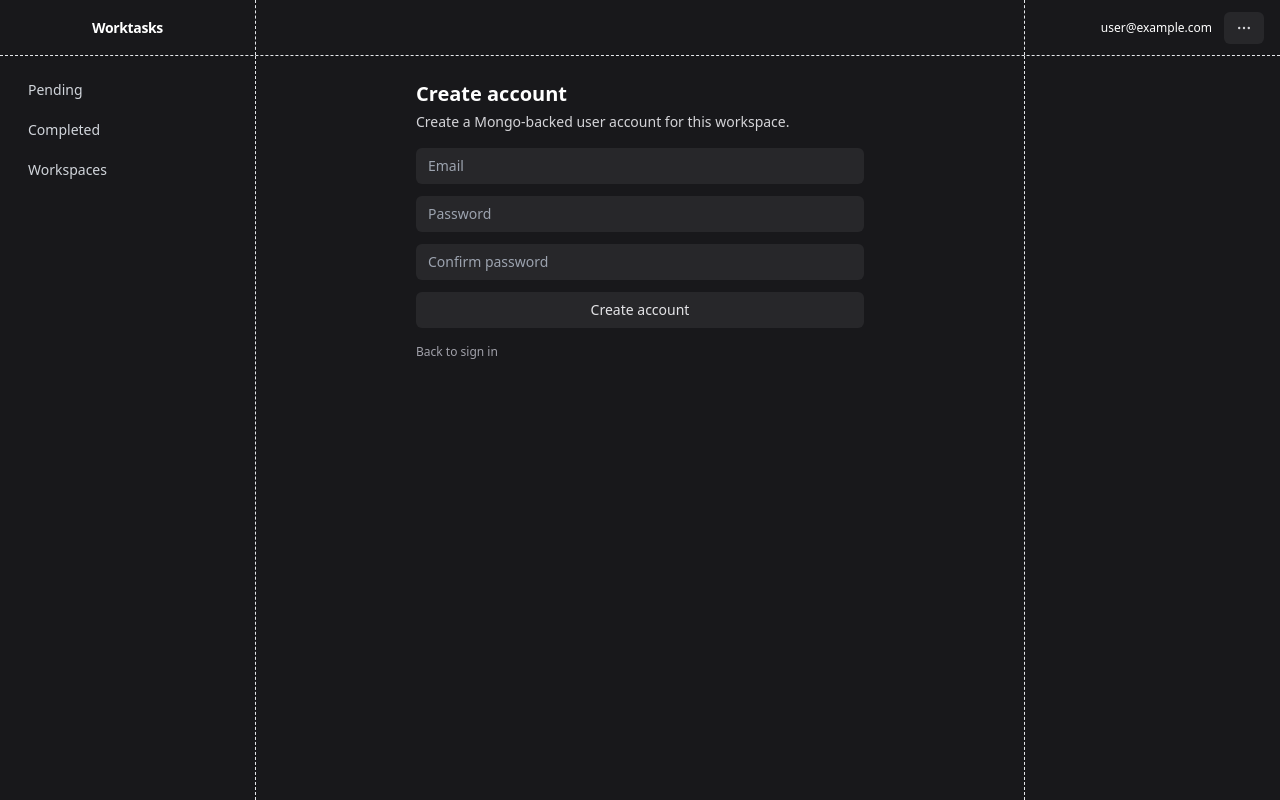
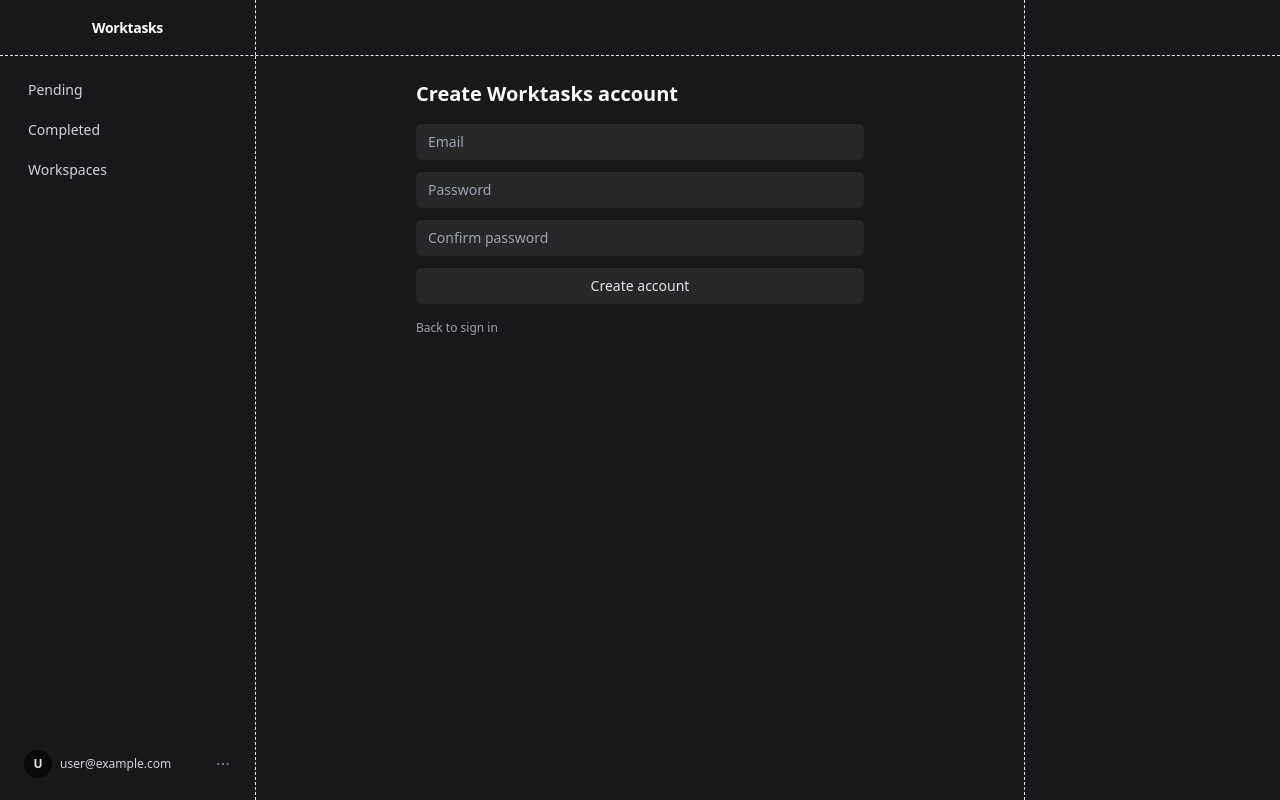
Before and after one commit to Jaggex/todo-app, a Next.js app: page /signup in a window 1280 px wide. Built offline with nearby package versions, Linux system fonts and the light colour scheme; no server answers; sample sign-in values are in the browser's storage.

Commit message:
account menu changed to bottom left corner and menu is hidden for non logged in users.

```diff
--- a/src/app/signin/signin-form.tsx
+++ b/src/app/signin/signin-form.tsx
@@ -1,6 +1,6 @@
 "use client";
 
-import { useState, useTransition, useActionState } from "react";
+import { useState, useTransition, useActionState, useEffect } from "react";
 import Link from "next/link";
 import { signIn } from "next-auth/react";
 
@@ -19,6 +19,15 @@
     resendVerificationAction,
     resendInitial
   );
+
+  const [showEmailHint, setShowEmailHint] = useState(false);
+  const [hintEmail, setHintEmail] = useState("");
+
+  useEffect(() => {
+    if (!accountCreated) return;
+    const timer = setTimeout(() => setShowEmailHint(true), 20000);
+    return () => clearTimeout(timer);
+  }, [accountCreated]);
 
   function onSubmit(e: React.FormEvent) {
     e.preventDefault();
@@ -58,6 +67,29 @@
       {accountCreated ? (
         <div className="rounded-md bg-emerald-950 px-3 py-2 text-sm text-emerald-200">
           Account created. Check your email for a verification link, then sign in.
+          {showEmailHint ? (
+            <>
+              <br /><br />
+              <span className="text-emerald-300">Can&apos;t find it? Check your spam/trash folder.</span>
+              <br /><br />
+              {resendState.message ? (
+                <span className={resendState.ok ? "text-emerald-300" : "text-red-300"}>
+                  {resendState.message}
+                </span>
+              ) : (
+                <form action={(fd) => { fd.set("email", hintEmail || email); resendAction(fd); }}>
+                  <input type="hidden" name="email" value={hintEmail || email} />
+                  <button
+                    type="submit"
+                    className="mt-1 underline underline-offset-2 hover:text-white disabled:opacity-60"
+                    disabled={isResending}
+                  >
+                    {isResending ? "Sending…" : "Resend verification email"}
+                  </button>
+                </form>
+              )}
+            </>
+          ) : null}
         </div>
       ) : null}
 
@@ -96,7 +128,7 @@
       <form onSubmit={onSubmit} className="space-y-3">
         <input
           value={email}
-          onChange={(e) => setEmail(e.target.value)}
+          onChange={(e) => { setEmail(e.target.value); setHintEmail(e.target.value); }}
           type="email"
           placeholder="Email"
           className="w-full rounded-md bg-zinc-800 px-3 py-2 text-sm text-white"
--- a/src/app/signup/signup-form.tsx
+++ b/src/app/signup/signup-form.tsx
@@ -25,10 +25,7 @@
   return (
     <div className="space-y-4">
       <div className="space-y-1">
-        <h1 className="text-xl font-semibold text-white">Create account</h1>
-        <p className="text-sm text-zinc-300">
-          Create a Mongo-backed user account for this workspace.
-        </p>
+        <h1 className="text-xl font-semibold text-white">Create Worktasks account</h1>
       </div>
 
       {state.message ? (
--- a/src/components/app-shell/Sidebar.tsx
+++ b/src/components/app-shell/Sidebar.tsx
@@ -1,4 +1,7 @@
 import Link from "next/link";
+import { getServerSession } from "next-auth/next";
+import { authOptions } from "@/lib/auth";
+import { UserMenu } from "@/components/app-shell/UserMenu";
 
 const navItems = [
   { href: "/", label: "Pending" },
@@ -6,11 +9,14 @@
   { href: "/workspaces", label: "Workspaces" },
 ];
 
-export function Sidebar() {
+export async function Sidebar() {
+  const session = await getServerSession(authOptions);
+
   return (
-    <aside className="border-r border-dashed border-gray-200 bg-zinc-900 p-4">
-
-      <nav className="space-y-1">
+    <aside className="flex flex-col border-r border-dashed border-gray-200 bg-zinc-900 p-4">
+      {session?.user ? (
+        <>
+          <nav className="flex-1 space-y-1">
             {navItems.map((item) => (
               <Link
                 key={item.href}
@@ -21,6 +27,11 @@
               </Link>
             ))}
           </nav>
+          <div className="mt-auto pt-4">
+            <UserMenu email={session.user.email!} role={session.user.role} />
+          </div>
+        </>
+      ) : null}
     </aside>
   );
 }
--- a/src/components/app-shell/Topbar.tsx
+++ b/src/components/app-shell/Topbar.tsx
@@ -2,7 +2,6 @@
 import { getServerSession } from "next-auth/next";
 
 import { authOptions } from "@/lib/auth";
-import { UserMenu } from "@/components/app-shell/UserMenu";
 
 export async function Topbar() {
   const session = await getServerSession(authOptions);
@@ -15,12 +14,10 @@
 
       <div className="flex items-center px-6" />
 
-      <div className="flex items-center justify-end border-l border-dashed border-gray-200 px-4">
-        {session?.user?.email ? (
-          <UserMenu email={session.user.email} role={session.user.role} />
-        ) : (
-          <Link className="text-xs text-white" href="/signin">
-            Signed out
+      <div className="flex items-center justify-center border-l border-dashed border-gray-200 px-4">
+        {session?.user?.email ? null : (
+          <Link className="text-xs text-white hover:text-zinc-300" href="/signin">
+            Log in
           </Link>
         )}
       </div>
--- a/src/components/app-shell/UserMenu.tsx
+++ b/src/components/app-shell/UserMenu.tsx
@@ -38,20 +38,22 @@
   }, []);
 
   return (
-    <div ref={containerRef} className="flex items-center justify-end gap-3">
-      <div className="max-w-[8rem] truncate text-right text-xs text-white">{email}</div>
-
+    <div ref={containerRef}>
       <button
         type="button"
         aria-expanded={isOpen}
         aria-label="Open user menu"
-        className="rounded-md bg-zinc-800 px-3 py-2 text-zinc-300 transition hover:bg-zinc-100 hover:text-black"
+        className="flex w-full items-center gap-2 rounded-md px-2 py-1.5 text-left transition hover:bg-zinc-800"
         onClick={() => setIsOpen((current) => !current)}
       >
+        <div className="flex h-7 w-7 shrink-0 items-center justify-center rounded-full bg-zinc-950 text-xs font-semibold text-zinc-200">
+          {email[0].toUpperCase()}
+        </div>
+        <span className="min-w-0 flex-1 truncate text-xs text-zinc-300">{email}</span>
         <svg
           aria-hidden="true"
           viewBox="0 0 20 20"
-          className="h-4 w-4 fill-current"
+          className="h-4 w-4 shrink-0 fill-current text-zinc-500"
         >
           <circle cx="4" cy="10" r="1.5" />
           <circle cx="10" cy="10" r="1.5" />
@@ -70,10 +72,10 @@
 
       <div
         className={[
-          "fixed right-4 top-16 z-20 w-56 rounded-lg border border-dashed border-gray-200 bg-zinc-900 p-2 shadow-lg transition-transform transition-opacity duration-200",
+          "fixed left-4 bottom-16 z-20 w-56 rounded-lg border border-dashed border-gray-200 bg-zinc-900 p-2 shadow-lg transition-all duration-200",
           isOpen
-            ? "translate-x-0 opacity-100"
-            : "pointer-events-none translate-x-[calc(100%+1rem)] opacity-0",
+            ? "translate-y-0 opacity-100"
+            : "pointer-events-none translate-y-[calc(100%+1rem)] opacity-0",
         ].join(" ")}
       >
         <div className="border-b border-dashed border-gray-200 px-2 pb-2 text-[11px] text-zinc-400">
```
Lines whose indentation alone changed are shown as unchanged.
